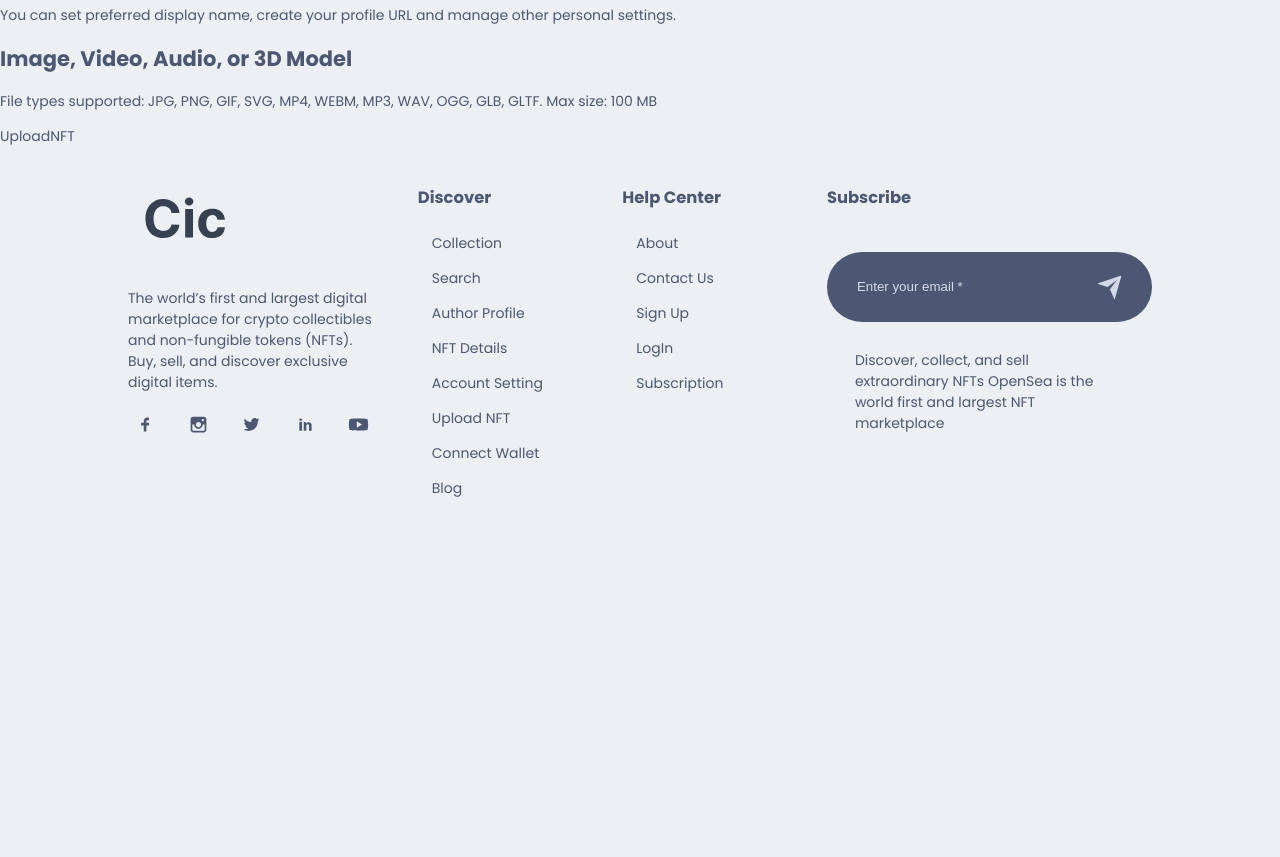
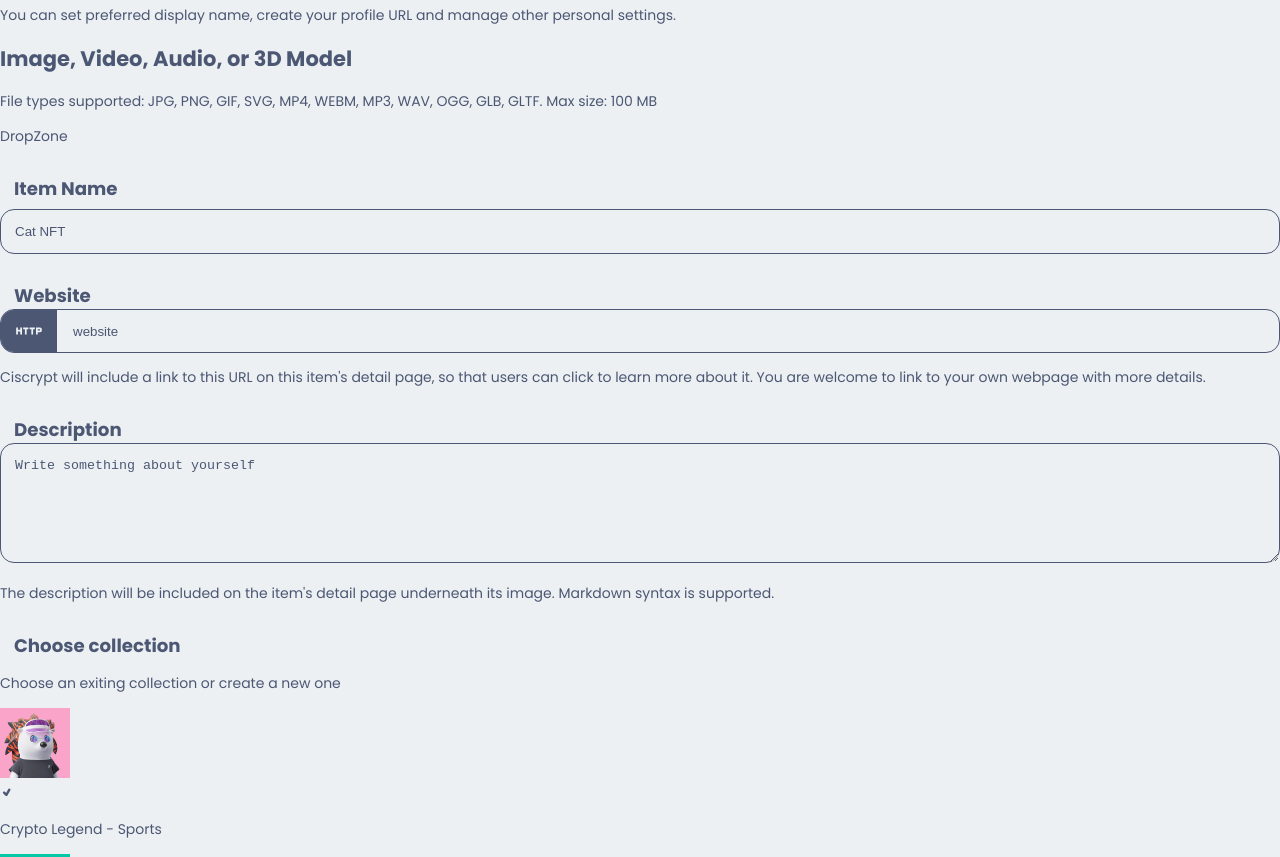
Before and after one commit to shisukeUrahara/web3-nft-marketplace, a Next.js app in the folder client/: page /uploadNFT in a window 1280 px wide. Shown: the part 240-1097 px from the top of the page. Before the commit the page ends 800 px from the top, so only its background shows below. Built offline with nearby package versions, Linux system fonts and the light colour scheme.

Commit message:
added uploadNFT component

```diff
--- a/client/src/uploadNftPage/UploadNFT/UploadNFT.jsx
+++ b/client/src/uploadNftPage/UploadNFT/UploadNFT.jsx
@@ -14,8 +14,215 @@ import { DropZone } from '..';
 
 
 const UploadNFT = () => {
+    const [active, setActive] = useState(0);
+    const [itemName, setItemName] = useState('');
+    const [website, setWebsite] = useState('');
+    const [description, setDescription] = useState('');
+    const [royalties, setRoyalties] = useState('')
+    const [fileSize, setFileSize] = useState('');
+    const [category, setCategory] = useState('');
+    const [properties, setProperties] = useState('');
+    const [price, setPrice] = useState('');
+
+    const categoryArray = [
+        {
+            image: images.nft_image_1,
+            category: "Sports",
+        },
+        {
+            image: images.nft_image_2,
+            category: "Arts",
+        },
+        {
+            image: images.nft_image_3,
+            category: "Music",
+        },
+        {
+            image: images.nft_image_1,
+            category: "Digital",
+        },
+        {
+            image: images.nft_image_2,
+            category: "Time",
+        },
+        {
+            image: images.nft_image_3,
+            category: "Photography",
+        },
+    ];
+
+
     return (
-        <div>UploadNFT</div>
+        <div className={Style.upload}>
+            <DropZone
+                title="JPG, PNG, WEBM , MAX 100MB"
+                heading="Drag & drop file"
+                subHeading="or Browse media on your device"
+                itemName={itemName}
+                website={website}
+                description={description}
+                royalties={royalties}
+                fileSize={fileSize}
+                category={category}
+                properties={properties}
+                image={images.upload}
+            />
+
+            <div className={Style.upload_box}>
+                <div className={formStyle.Form_box_input}>
+                    <label htmlFor="item"> Item Name</label>
+                    <input
+                        type="text"
+                        placeholder='Cat NFT'
+                        className={formStyle.Form_box_input_userName}
+                        onChange={(e) => { setItemName(e.target.value) }}
+
+                    />
+                </div>
+
+                <div className={formStyle.Form_box_input}>
+                    <label htmlFor="website">Website</label>
+                    <div className={formStyle.Form_box_input_box}>
+                        <div className={formStyle.Form_box_input_box_icon}>
+                            <MdOutlineHttp />
+                        </div>
+                        <input
+                            type="text"
+                            placeholder='website'
+                            onChange={(e) => { setWebsite(e.target.value) }}
+                        />
+                    </div>
+
+                    <p className={Style.upload_box_input_para}>
+                        Ciscrypt will include a link to this URL on this item's detail page,
+                        so that users can click to learn more about it. You are welcome to
+                        link to your own webpage with more details.
+                    </p>
+                </div>
+
+
+                <div className={formStyle.Form_box_input}>
+                    <label htmlFor="description" > Description</label>
+                    <textarea
+                        name=""
+                        id=""
+                        cols="30"
+                        rows="6"
+                        placeholder='Write something about yourself'
+                        onChange={(e) => { setDescription(e.target.value) }}
+                    ></textarea>
+                    <p>
+                        The description will be included on the item's detail page
+                        underneath its image. Markdown syntax is supported.
+                    </p>
+                </div>
+
+                <div className={formStyle.Form_box_input}>
+                    <label htmlFor="name">Choose collection</label>
+                    <p className={Style.upload_box_input_para}>
+                        Choose an exiting collection or create a new one
+                    </p>
+
+                    <div className={Style.upload_box_slider_div}>
+                        {categoryArray.map((item, index) => (
+                            <div
+                                className={`${Style.upload_box_slider} ${active == index + 1 ? Style.active : ""
+                                    }`}
+                                key={index + 1}
+                                onClick={() => (setActive(index + 1), setCategory(item.category))}
+                            >
+                                <div className={Style.upload_box_slider_box}>
+                                    <div className={Style.upload_box_slider_box_img}>
+                                        <Image
+                                            src={item.image}
+                                            alt="background image"
+                                            width={70}
+                                            height={70}
+                                            className={Style.upload_box_slider_box_img_img}
+                                        />
+                                    </div>
+                                    <div className={Style.upload_box_slider_box_img_icon}>
+                                        <TiTick />
+                                    </div>
+                                </div>
+                                <p>Crypto Legend - {item.category} </p>
+                            </div>
+                        ))}
+                    </div>
+                </div>
+
+                <div className={formStyle.Form_box_input_social}>
+                    <div className={formStyle.Form_box_input}>
+                        <label htmlFor="Royalties">Royalties</label>
+                        <div className={formStyle.Form_box_input_box}>
+                            <div className={formStyle.Form_box_input_box_icon}>
+                                <FaPercent />
+                            </div>
+                            <input
+                                type="text"
+                                placeholder="20%"
+                                onChange={(e) => setRoyalties(e.target.value)}
+                            />
+                        </div>
+                    </div>
+                    <div className={formStyle.Form_box_input}>
+                        <label htmlFor="size">Size</label>
+                        <div className={formStyle.Form_box_input_box}>
+                            <div className={formStyle.Form_box_input_box_icon}>
+                                <MdOutlineAttachFile />
+                            </div>
+                            <input
+                                type="text"
+                                placeholder="165MB"
+                                onChange={(e) => setFileSize(e.target.value)}
+                            />
+                        </div>
+                    </div>
+                    <div className={formStyle.Form_box_input}>
+                        <label htmlFor="Propertie">Propertie</label>
+                        <div className={formStyle.Form_box_input_box}>
+                            <div className={formStyle.Form_box_input_box_icon}>
+                                <AiTwotonePropertySafety />
+                            </div>
+                            <input
+                                type="text"
+                                placeholder="Propertie"
+                                onChange={(e) => setProperties(e.target.value)}
+                            />
+                        </div>
+                    </div>
+
+                    <div className={formStyle.Form_box_input}>
+                        <label htmlFor="Price">Price</label>
+                        <div className={formStyle.Form_box_input_box}>
+                            <div className={formStyle.Form_box_input_box_icon}>
+                                <AiTwotonePropertySafety />
+                            </div>
+                            <input
+                                type="text"
+                                placeholder="Price"
+                                onChange={(e) => setPrice(e.target.value)}
+                            />
+                        </div>
+                    </div>
+                </div>
+
+                <div className={Style.upload_box_btn}>
+                    <Button
+                        btnText="Upload"
+                        handleClick={async () => { }}
+                        classStyle={Style.upload_box_btn_style}
+                    />
+                    <Button
+                        btnText="Preview"
+                        handleClick={() => { }}
+                        classStyle={Style.upload_box_btn_style}
+                    />
+                </div>
+
+            </div>
+
+        </div>
     )
 }
 
```
